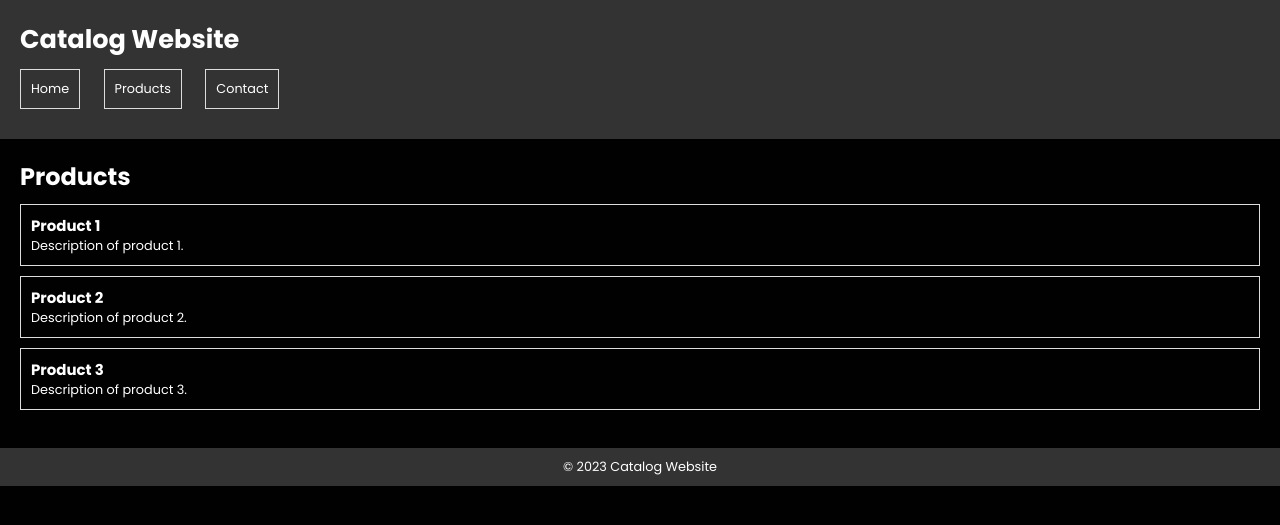
After one commit to lthf1421/frjs-scoreboard-led, a PHP site: page /catalogue.html in a window 1280 px wide. The commit adds this page. Shown: the top 525 px of the page. Run offline with PHP 8.4, Linux system fonts and the light colour scheme.

Commit message:
catalogue page

```diff
--- /dev/null
+++ b/catalogue.html
@@ -0,0 +1,66 @@
+<!DOCTYPE html>
+<html lang="en">
+  <head>
+    <meta charset="UTF-8" />
+    <meta http-equiv="X-UA-Compatible" content="IE=edge" />
+    <meta name="viewport" content="width=device-width, initial-scale=1.0" />
+    <title>FRJS Scoreboard & LED display</title>
+
+    <!-- Fonts -->
+
+    <link rel="preconnect" href="https://fonts.googleapis.com" />
+    <link rel="preconnect" href="https://fonts.gstatic.com" crossorigin />
+    <link
+      href="https://fonts.googleapis.com/css2?family=Poppins:wght@100;300;400;700&display=swap"
+      rel="stylesheet"
+    />
+
+    <!-- Feather Icons -->
+
+    <script src="https://unpkg.com/feather-icons"></script>
+
+    <!-- My Style -->
+    <link rel="stylesheet" href="css/style.css" />
+  </head>
+
+  <body>
+  <head>
+    <title>Catalog Website</title>
+  </head>
+  <body>
+    <header>
+      <h1>Catalog Website</h1>
+      <nav>
+        <ul>
+          <li><a href="index.html">Home</a></li>
+          <li><a href="#">Products</a></li>
+          <li><a href="#">Contact</a></li>
+        </ul>
+      </nav>
+    </header>
+
+    <main>
+      <section>
+        <h2>Products</h2>
+        <ul>
+          <li>
+            <h3>Product 1</h3>
+            <p>Description of product 1.</p>
+          </li>
+          <li>
+            <h3>Product 2</h3>
+            <p>Description of product 2.</p>
+          </li>
+          <li>
+            <h3>Product 3</h3>
+            <p>Description of product 3.</p>
+          </li>
+        </ul>
+      </section>
+    </main>
+
+    <footer>
+      <p>&copy; 2023 Catalog Website</p>
+    </footer>
+  </body>
+</html>
--- a/css/style.css
+++ b/css/style.css
@@ -441,3 +441,82 @@ footer .credit a {
     background-position: left;
   }
 }
+
+/* Catalogue css */
+
+/* Style for the page header */
+header {
+  background-color: #333;
+  color: #fff;
+  padding: 20px;
+}
+
+header h1 {
+  margin: 0;
+}
+
+header nav {
+  margin-top: 10px;
+}
+
+header nav ul {
+  margin: 0;
+  padding: 0;
+  list-style: none;
+}
+
+header nav li {
+  display: inline-block;
+  margin-right: 20px;
+}
+
+header nav li a {
+  color: #fff;
+  text-decoration: none;
+}
+
+header nav li a:hover {
+  text-decoration: underline;
+}
+
+/* Style for the main content section */
+main {
+  margin: 20px;
+}
+
+section {
+  margin-top: 20px;
+}
+
+section h2 {
+  font-size: 24px;
+  margin-bottom: 10px;
+}
+
+ul {
+  margin: 0;
+  padding: 0;
+  list-style: none;
+}
+
+li {
+  border: 1px solid #ddd;
+  padding: 10px;
+  margin-bottom: 10px;
+}
+
+li h3 {
+  margin-top: 0;
+}
+
+li p {
+  margin-bottom: 0;
+}
+
+/* Style for the footer */
+footer {
+  background-color: #333;
+  color: #fff;
+  padding: 10px;
+  text-align: center;
+}
--- a/index.html
+++ b/index.html
@@ -119,7 +119,7 @@
         </div>
       </div>
       <div class="load-more">
-        <a href="package.php" class="btn">Full Catalogue >>></a>
+        <a href="catalogue.html" class="btn">Full Catalogue >>></a>
       </div>
     </section>
 
```
